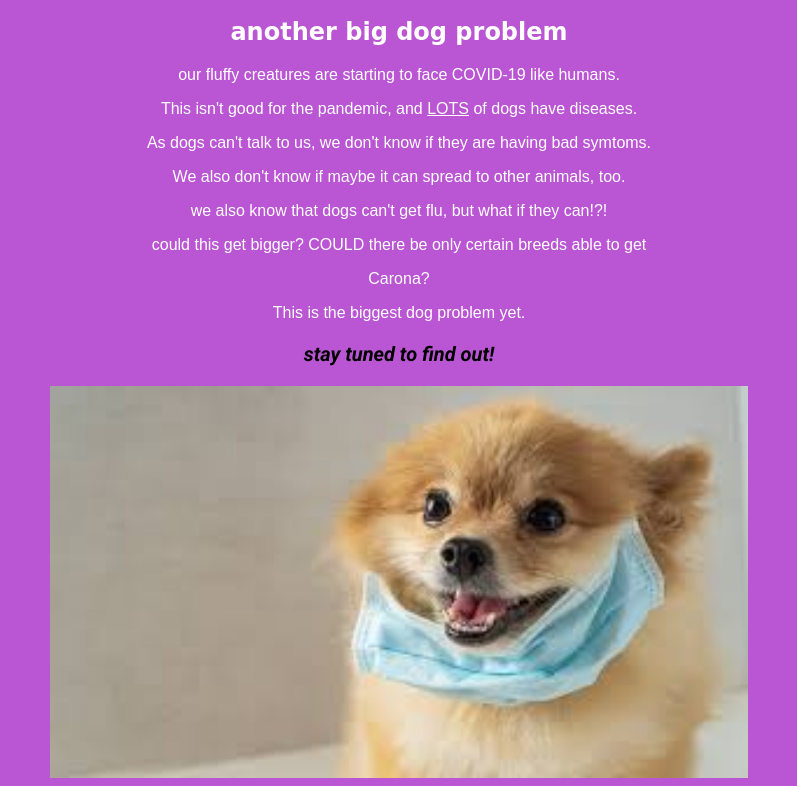
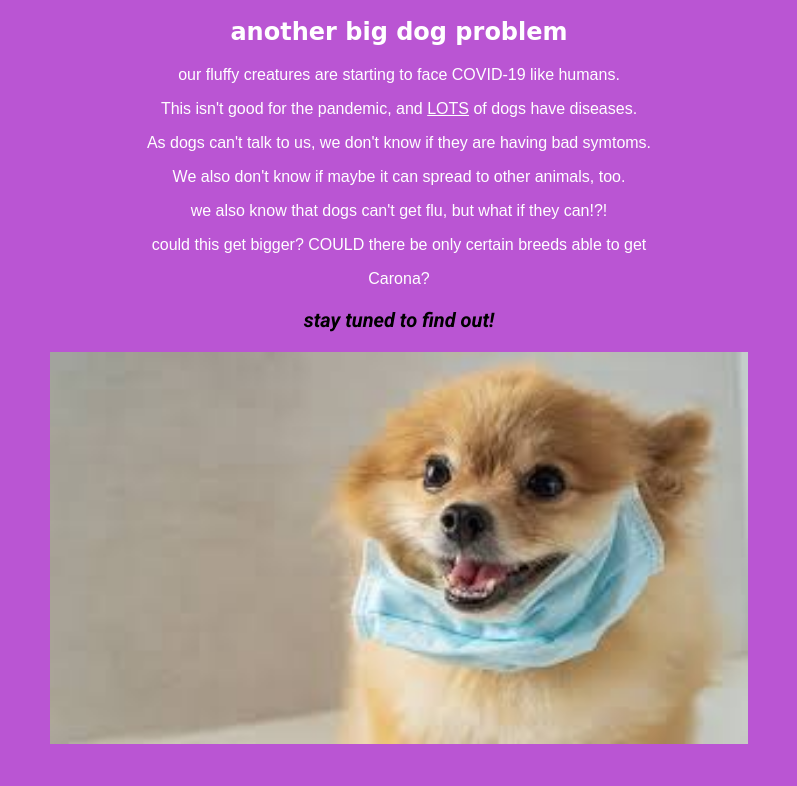
Before and after one commit to aashyna/aashyna.github.io, a plain HTML site: page index.html in a window 1280 px wide. Shown: the part 49-835 px from the top of the page, without its empty margins (241-1038 px from the left). After the commit the page ends 801 px from the top, so only its background shows below. Drawn offline with Linux system fonts and the light colour scheme.

Commit message:
Update index.html

```diff
--- a/index.html
+++ b/index.html
@@ -14,7 +14,6 @@
     <p> we also know that dogs can't get flu, but what if they can!?!
     <p> could this get bigger? COULD  there be only certain breeds able to get </p>
     <p> Carona? </p>
-    <p> This is the biggest dog problem yet. </p>
     <p id="ending"> <i> <b> stay tuned to find out! </b> </i> </p>
     <img id="cute-dog-with-carona"src="be-safe.jpg"></img>
   </body>
```
